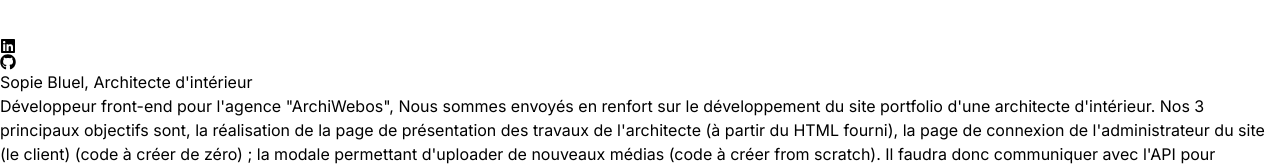
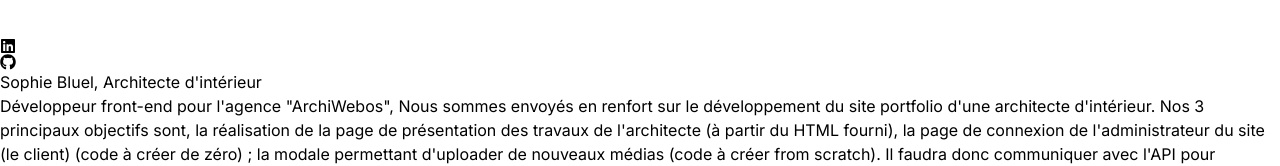
Before and after one commit to williamkosz/Portfolio_dev, a React (Vite) app: page /sophiebluel in a window 1280 px wide. Shown: the part 321-487 px from the top of the page. Built offline with nearby package versions, Linux system fonts and the light colour scheme.

Commit message:
Correction titre projets, modif CV

```diff
--- a/src/constants/project.js
+++ b/src/constants/project.js
@@ -54,7 +54,7 @@ export const GRIMOIRE_PROJECT = [
 
 export const BLUEL_PROJECT = [
     {
-        title:'Sopie Bluel, Architecte d\'intérieur',
+        title:'Sophie Bluel, Architecte d\'intérieur',
         description:'Développeur front-end pour l\'agence "ArchiWebos", Nous sommes envoyés en renfort sur le développement du site portfolio d\'une architecte d\'intérieur. Nos 3 principaux objectifs sont, la réalisation de la page de présentation des travaux de l\'architecte (à partir du HTML fourni), la page de connexion de l\'administrateur du site (le client) (code à créer de zéro) ; la modale permettant d\'uploader de nouveaux médias (code à créer from scratch). Il faudra donc communiquer avec l\'API pour connecter l\'utilisateur, ajouter et supprimer des photos.',
         tech:['HTML','CSS','Javascript'],
         image:[
--- a/src/pages/Kasa.jsx
+++ b/src/pages/Kasa.jsx
@@ -1,6 +1,6 @@
 import Navbar from "../components/Navbar"
 import ButtonBack from "../components/ButtonBack"
-import Introduction from "../components/Introduction"
+import ProjectPages from "../components/ProjectPages"
 import { KASA_PROJECT } from "../constants/project"
 
 
@@ -15,7 +15,7 @@ const Kasa = () => {
 
           <div className="container mx-auto px-8">
             <Navbar />
-            <Introduction
+            <ProjectPages
               title={KASA_PROJECT[0].title}
               description={KASA_PROJECT[0].description}
               tech={KASA_PROJECT[0].tech}
--- a/src/pages/MonVieuxGrimoire.jsx
+++ b/src/pages/MonVieuxGrimoire.jsx
@@ -1,6 +1,6 @@
 import Navbar from "../components/Navbar"
 import ButtonBack from "../components/ButtonBack"
-import Introduction from "../components/Introduction"
+import ProjectPages  from "../components/ProjectPages"
 import { GRIMOIRE_PROJECT } from "../constants/project"
 
 
@@ -15,7 +15,7 @@ const MonVieuxGrimoire = () => {
 
           <div className="container mx-auto px-8">
             <Navbar />
-            <Introduction
+            <ProjectPages
               title={GRIMOIRE_PROJECT[0].title}
               description={GRIMOIRE_PROJECT[0].description}
               tech={GRIMOIRE_PROJECT[0].tech}
--- a/src/pages/SophieBluel.jsx
+++ b/src/pages/SophieBluel.jsx
@@ -1,5 +1,5 @@
 import Navbar from "../components/Navbar"
-import Introduction from "../components/Introduction"
+import ProjectPages  from "../components/ProjectPages"
 import ButtonBack from "../components/ButtonBack"
 import { BLUEL_PROJECT } from "../constants/project"
 
@@ -15,7 +15,7 @@ const SophieBluel = () => {
 
           <div className="container mx-auto px-8">
             <Navbar />
-            <Introduction
+            <ProjectPages
               title={BLUEL_PROJECT[0].title}
               description={BLUEL_PROJECT[0].description}
               tech={BLUEL_PROJECT[0].tech}
```
Also changed, not shown: src/components/ProjectPages.jsx (renamed from src/components/Introduction.jsx), 1 other file (tests, documents, lock files or other folders).
